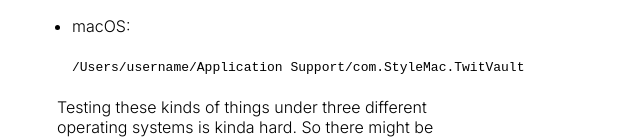
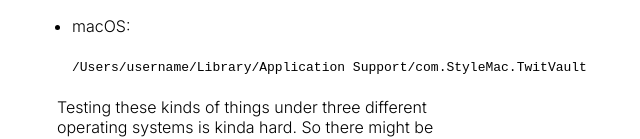
Before and after one commit to terhechte/twitvault, a plain HTML site: page website/index.html in a window 1280 px wide. Shown: the part 5297-5436 px from the top of the page, without its empty margins (392-1032 px from the left). Drawn offline with Linux system fonts and the light colour scheme; a web font is replaced by a local one.

Commit message:
Update index.html

```diff
--- a/website/index.html
+++ b/website/index.html
@@ -277,7 +277,7 @@
                         <pre>C:\Users\Username\AppData\Roaming\StyleMac\TwitVault\config</pre>
                     </li>
                     <li>macOS:
-                        <pre>/Users/username/Application Support/com.StyleMac.TwitVault</pre>
+                        <pre>/Users/username/Library/Application Support/com.StyleMac.TwitVault</pre>
                     </li>
                 </ul>
                 <p>Testing these kinds of things under three different operating systems is kinda hard. So there might
```
